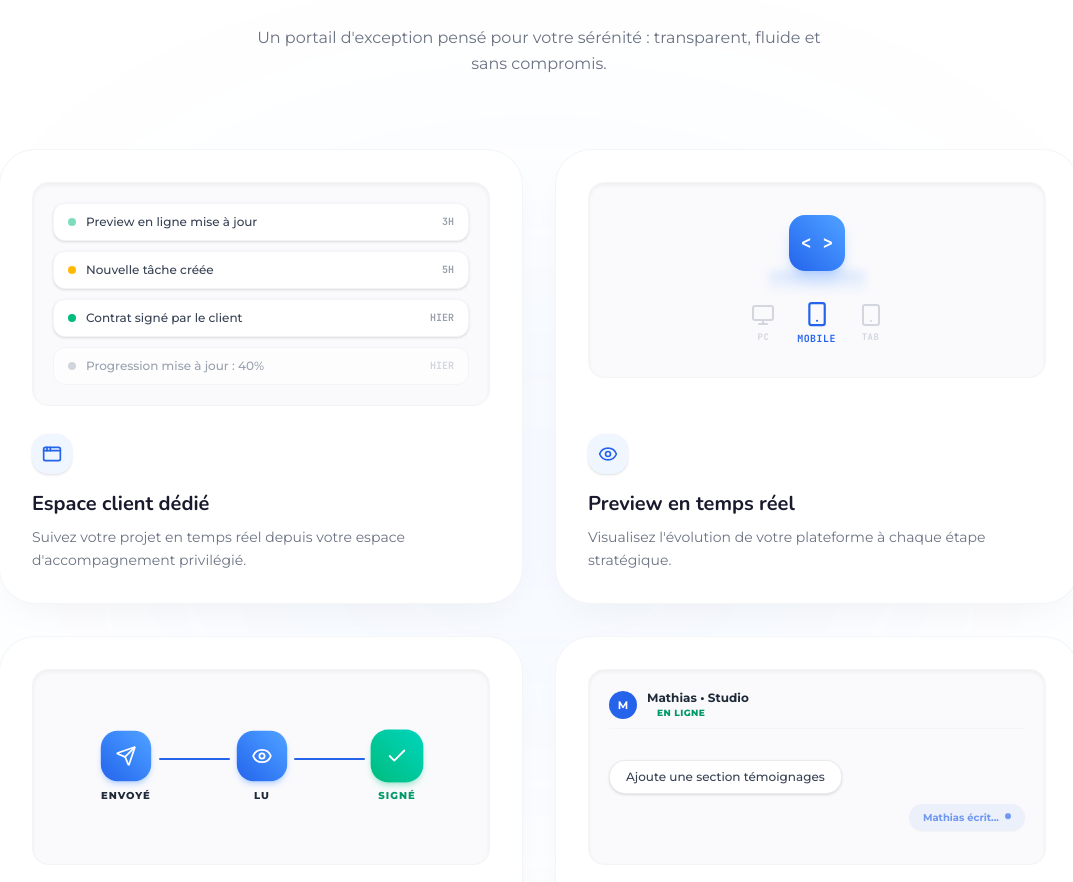
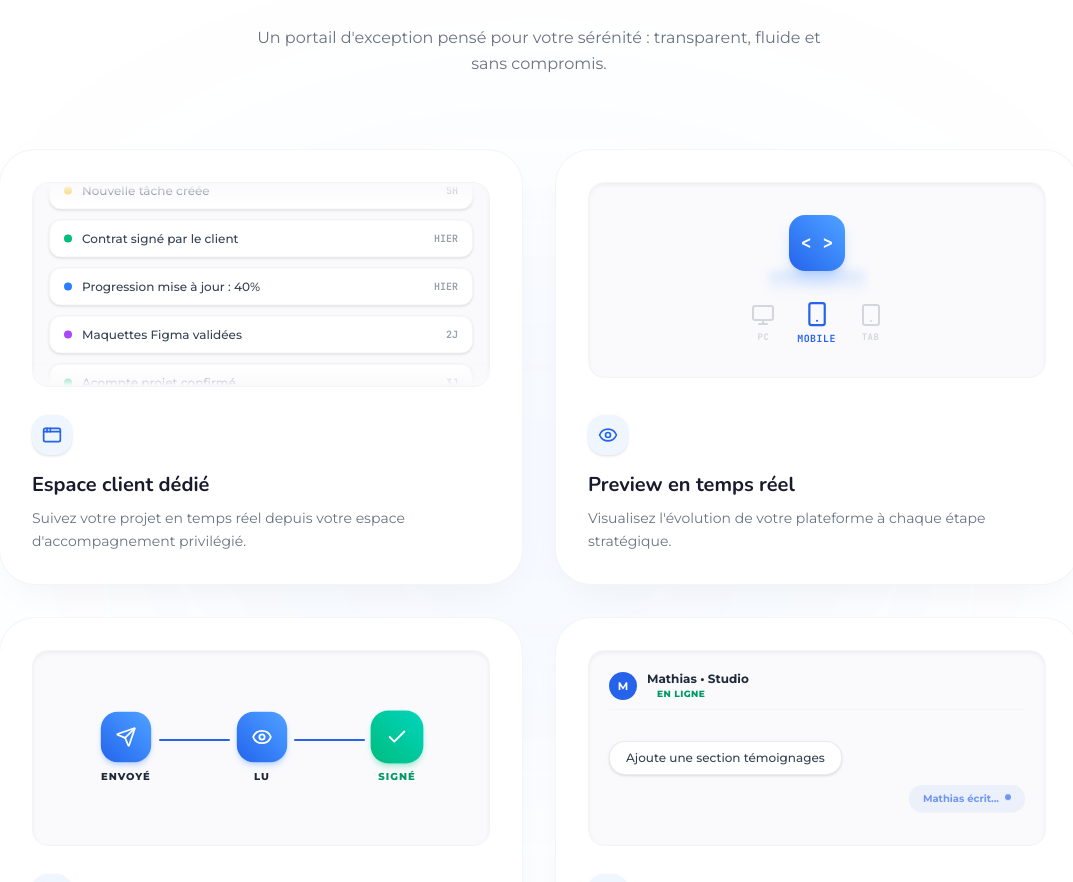
Before and after one commit to mathiaskowoe01-alt/Mathiaskowoe, a React (Vite) app: page / in a window 1280 px wide. Shown: the part 3626-4508 px from the top of the page, without its empty margins (101-1174 px from the left). Built offline with nearby package versions, Linux system fonts and the light colour scheme.

Commit message:
feat: Add smooth vertical auto-scrolling animation (bottom to top) to Espace Client activity feed

```diff
--- a/src/components/ClientPortalBento.jsx
+++ b/src/components/ClientPortalBento.jsx
@@ -85,47 +85,41 @@ export default function ClientPortalBento({ onOpenSandbox }) {
             onClick={onOpenSandbox}
             className="group cursor-pointer rounded-[32px] sm:rounded-[36px] border border-gray-100/90 bg-white p-6 sm:p-8 flex flex-col justify-between shadow-[0_15px_40px_-15px_rgba(0,0,0,0.06)] hover:shadow-xl transition-all duration-300"
           >
-            {/* Top Visual Mockup */}
-            <div className="rounded-2xl border border-gray-100 bg-[#FAFAFC] p-4 sm:p-5 space-y-2.5 shadow-inner">
+            {/* Top Visual Mockup with Vertical Auto-Scroll (Bas vers le Haut) */}
+            <div className="rounded-2xl border border-gray-100 bg-[#FAFAFC] p-3 sm:p-4 shadow-inner h-[205px] overflow-hidden relative group/vtrack">
 
-              <div className="flex items-center justify-between rounded-xl bg-white border border-gray-100 px-3.5 py-2.5 text-xs shadow-sm transition-transform group-hover:translate-x-1 duration-300">
-                <div className="flex items-center gap-2.5 min-w-0">
-                  <span className="h-2 w-2 rounded-full bg-emerald-500 shrink-0 animate-pulse"></span>
-                  <span className="truncate font-montserrat font-medium text-gray-700 text-[11px] sm:text-xs">
-                    Preview en ligne mise à jour
-                  </span>
-                </div>
-                <span className="font-mono text-[10px] font-bold text-gray-400 uppercase shrink-0">3H</span>
-              </div>
+              {/* Fade Gradient Masks for Smooth Top & Bottom Clipping */}
+              <div className="absolute top-0 left-0 right-0 h-6 bg-gradient-to-b from-[#FAFAFC] to-transparent z-10 pointer-events-none"></div>
+              <div className="absolute bottom-0 left-0 right-0 h-6 bg-gradient-to-t from-[#FAFAFC] to-transparent z-10 pointer-events-none"></div>
 
-              <div className="flex items-center justify-between rounded-xl bg-white border border-gray-100 px-3.5 py-2.5 text-xs shadow-sm transition-transform group-hover:translate-x-1 duration-300 delay-75">
-                <div className="flex items-center gap-2.5 min-w-0">
-                  <span className="h-2 w-2 rounded-full bg-amber-400 shrink-0"></span>
-                  <span className="truncate font-montserrat font-medium text-gray-700 text-[11px] sm:text-xs">
-                    Nouvelle tâche créée
-                  </span>
-                </div>
-                <span className="font-mono text-[10px] font-bold text-gray-400 uppercase shrink-0">5H</span>
-              </div>
+              {/* Vertical Animated Marquee Track */}
+              <div className="space-y-2.5 animate-scroll-up group-hover/vtrack:[animation-play-state:paused] py-1">
+                {[
+                  { text: 'Preview en ligne mise à jour', time: '3H', dot: 'bg-emerald-500 animate-pulse', border: 'border-gray-100' },
+                  { text: 'Nouvelle tâche créée', time: '5H', dot: 'bg-amber-400', border: 'border-gray-100' },
+                  { text: 'Contrat signé par le client', time: 'HIER', dot: 'bg-emerald-500', border: 'border-gray-100' },
+                  { text: 'Progression mise à jour : 40%', time: 'HIER', dot: 'bg-blue-500', border: 'border-gray-100' },
+                  { text: 'Maquettes Figma validées', time: '2J', dot: 'bg-purple-500', border: 'border-gray-100' },
+                  { text: 'Acompte projet confirmé', time: '3J', dot: 'bg-emerald-500', border: 'border-gray-100' },
 
-              <div className="flex items-center justify-between rounded-xl bg-white border border-gray-100 px-3.5 py-2.5 text-xs shadow-sm transition-transform group-hover:translate-x-1 duration-300 delay-150">
-                <div className="flex items-center gap-2.5 min-w-0">
-                  <span className="h-2 w-2 rounded-full bg-emerald-500 shrink-0"></span>
-                  <span className="truncate font-montserrat font-medium text-gray-700 text-[11px] sm:text-xs">
-                    Contrat signé par le client
-                  </span>
-                </div>
-                <span className="font-mono text-[10px] font-bold text-gray-400 uppercase shrink-0">HIER</span>
-              </div>
-
-              <div className="flex items-center justify-between rounded-xl bg-white/60 border border-gray-100 px-3.5 py-2.5 text-xs">
-                <div className="flex items-center gap-2.5 min-w-0">
-                  <span className="h-2 w-2 rounded-full bg-gray-300 shrink-0"></span>
-                  <span className="truncate font-montserrat font-medium text-gray-400 text-[11px] sm:text-xs">
-                    Progression mise à jour : 40%
-                  </span>
-                </div>
-                <span className="font-mono text-[10px] font-bold text-gray-300 uppercase shrink-0">HIER</span>
+                  // Duplicated array items for seamless 100% infinite vertical loop
+                  { text: 'Preview en ligne mise à jour', time: '3H', dot: 'bg-emerald-500 animate-pulse', border: 'border-gray-100' },
+                  { text: 'Nouvelle tâche créée', time: '5H', dot: 'bg-amber-400', border: 'border-gray-100' },
+                  { text: 'Contrat signé par le client', time: 'HIER', dot: 'bg-emerald-500', border: 'border-gray-100' },
+                  { text: 'Progression mise à jour : 40%', time: 'HIER', dot: 'bg-blue-500', border: 'border-gray-100' },
+                  { text: 'Maquettes Figma validées', time: '2J', dot: 'bg-purple-500', border: 'border-gray-100' },
+                  { text: 'Acompte projet confirmé', time: '3J', dot: 'bg-emerald-500', border: 'border-gray-100' }
+                ].map((item, idx) => (
+                  <div key={idx} className={`flex items-center justify-between rounded-xl bg-white border ${item.border} px-3.5 py-2.5 text-xs shadow-sm transition-transform hover:scale-[1.02]`}>
+                    <div className="flex items-center gap-2.5 min-w-0">
+                      <span className={`h-2 w-2 rounded-full ${item.dot} shrink-0`}></span>
+                      <span className="truncate font-montserrat font-medium text-gray-700 text-[11px] sm:text-xs">
+                        {item.text}
+                      </span>
+                    </div>
+                    <span className="font-mono text-[10px] font-bold text-gray-400 uppercase shrink-0 ml-2">{item.time}</span>
+                  </div>
+                ))}
               </div>
 
             </div>
```
